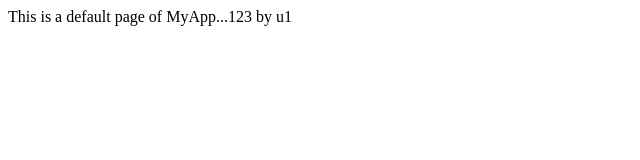
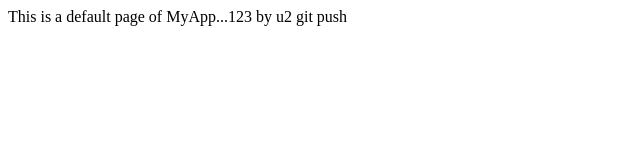
Before and after one commit to hanibobba/MyWebsite, a plain HTML site: page index.html in a window 1280 px wide. Shown: the full height of the page, 0-640 px from the left. Drawn offline with Linux system fonts and the light colour scheme.

```diff
--- a/index.html
+++ b/index.html
@@ -3,6 +3,6 @@
         <title>MyApp</title>
     </head>
     <body>
-        This is a default page of MyApp...123 by u1
+        This is a default page of MyApp...123 by u2 git push
     </body>
 </html>
```
